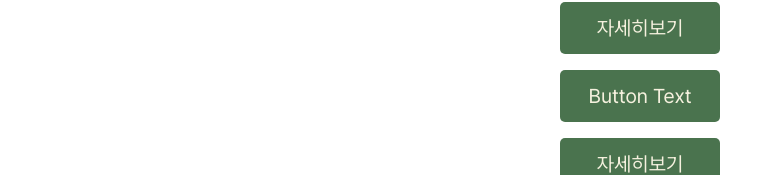
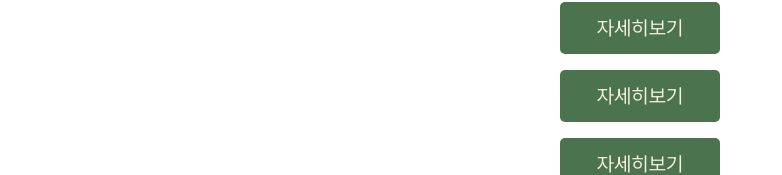
Before and after one commit to Team-Detective/tomatoes, a Next.js app: page / in a window 1280 px wide. Shown: the part 328-503 px from the top of the page, without its empty margins (0-782 px from the left). Built offline with nearby package versions, Linux system fonts and the light colour scheme.

Commit message:
design: 배너 링크 컴포넌트 구체화
Related to: #5

```diff
--- a/src/app/page.tsx
+++ b/src/app/page.tsx
@@ -5,9 +5,9 @@ export default function Home() {
     <>
       <h1>main component</h1>
       <div className="flex flex-col gap-4 justify-center h-screen items-center">
-        <BannerLink text="자세히보기" url="https://google.com" />
-        <BannerLink text="Button Text" url="https://google.com" />
-        <BannerLink text="자세히보기" url="https://google.com" />
+        <BannerLink url="https://google.com" />
+        <BannerLink url="https://google.com" />
+        <BannerLink url="https://google.com" />
       </div>
     </>
   );
--- a/src/components/common/BannerLink.tsx
+++ b/src/components/common/BannerLink.tsx
@@ -1,11 +1,6 @@
 import Link from 'next/link';
 
-interface BannerLinkProps {
-  text: string;
-  url: string;
-}
-
-export default function BannerLink({ text, url }: BannerLinkProps) {
+export default function BannerLink({ url }: { url: string }) {
   return (
     <Link
       href={url}
@@ -16,7 +11,7 @@ export default function BannerLink({ text, url }: BannerLinkProps) {
         lg:w-40 lg:h-[52px] lg:text-xl
       "
     >
-      {text}
+      자세히보기
     </Link>
   );
 }
```
